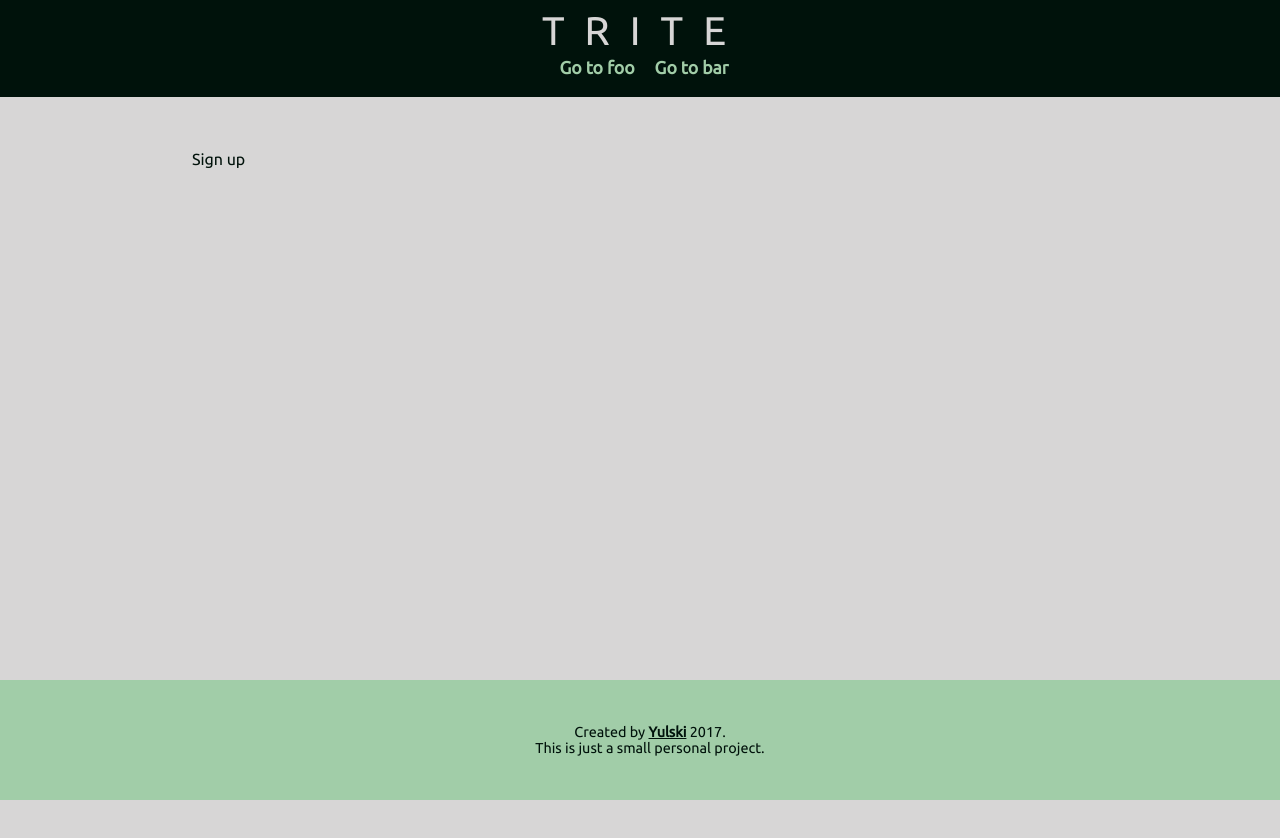
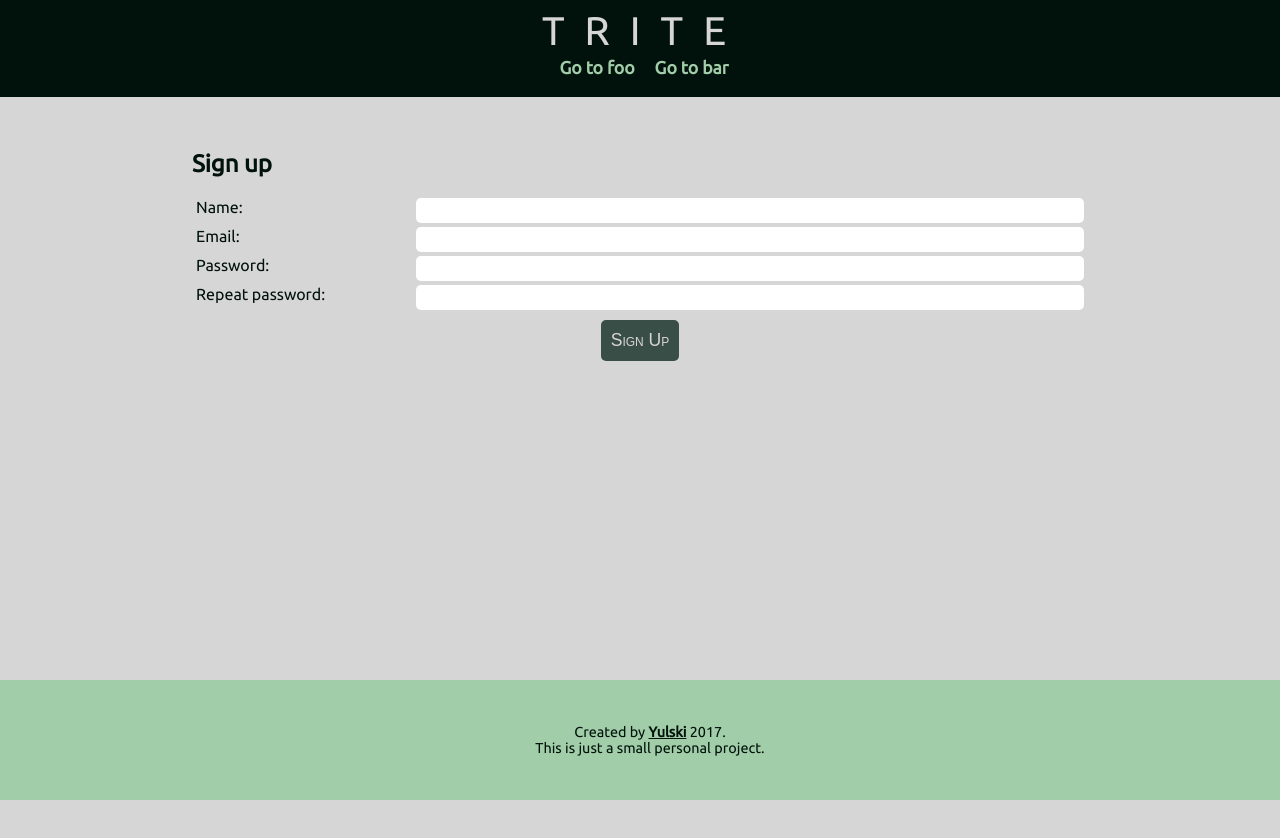
Before and after one commit to yulski/trite-web, a Vue app: page /#/signup in a window 1280 px wide. Shown: the top 838 px of the page. Built offline with nearby package versions, Linux system fonts and the light colour scheme.

Commit message:
Finished sign-up form

```diff
--- a/index.html
+++ b/index.html
@@ -21,6 +21,45 @@
         a:hover {
             font-weight: normal;
         }
+        input[type="button"],
+        input[type="submit"] {
+            padding: 10px;
+            font-size: 110%;
+            color: #d7d6d6;
+            background-color: #3a4e48;
+            font-variant: small-caps;
+            border: none;
+            border-radius: 5px;
+        }
+        input[type="button"]:hover,
+        input[type="submit"]:hover {
+            color: #a1cda8;
+            cursor: pointer;
+        }
+        input[type="text"],
+        input[type="email"],
+        input[type="password"] {
+            padding: 4px;
+            border: 1px solid transparent;
+            border-radius: 5px;
+            text-align: center;
+        }
+        input[type="text"].invalid,
+        input[type="email"].invalid,
+        input[type="password"].invalid {
+            background-color: #cda1a1;
+        }
+        .form-row {
+            margin: 4px;
+            display: flex;
+            flex-wrap: wrap;
+        }
+        .form-row label {
+            flex: 1;
+        }
+        .form-row input {
+            flex: 3;
+        }
     </style>
   </head>
   <body>
--- a/src/components/SignUp.vue
+++ b/src/components/SignUp.vue
@@ -1,14 +1,79 @@
 <template>
     <div id="signup">
-        Sign up
+        <h2>Sign up</h2>
+        <form action="#" method="post">
+            <div>
+                <section class="form-row">
+                    <label for="name">Name: </label>
+                    <input type="text" id="name" name="name" required v-model="name"
+                        v-bind:class="{'invalid': nameInvalid}" v-on:input="validateForm()">
+                </section>
+                <section class="form-row">
+                    <label for="email">Email: </label>
+                    <input type="email" id="email" name="email" required v-model="email"
+                        v-bind:class="{'invalid': emailInvalid}" v-on:input="validateForm()">
+                </section>
+                <section class="form-row">
+                    <label for="password">Password: </label>
+                    <input type="password" id="password" name="password" required v-model="password"
+                        v-bind:class="{'invalid': passwordInvalid || passwordsDontMatch}"
+                        v-on:input="validateForm()">
+                </section>
+                <section class="form-row">
+                    <label for="repeat-password">Repeat password: </label>
+                    <input type="password" id="repeat-password" name="repeat-password" required v-model="repeatPassword"
+                        v-bind:class="{'invalid': repeatPasswordInvalid || passwordsDontMatch}"
+                        v-on:input="validateForm()">
+                </section>
+            </div>
+            <section class="btn-wrapper">
+                <input type="submit" value="Sign Up" v-on:click="submitForm()">
+            </section>
+        </form>
     </div>
 </template>
 
 <script>
 export default {
-    name: "signup"
+    name: "signup",
+    data: function() {
+        return {
+            name: "",
+            email: "",
+            password: "",
+            repeatPassword: "",
+            nameInvalid: false,
+            emailInvalid: false,
+            passwordInvalid: false,
+            repeatPasswordInvalid: false,
+            passwordsDontMatch: false,
+        }
+    },
+    methods: {
+        validateForm: function() {
+            this.nameInvalid = this.name.length === 0;
+            this.emailInvalid  = this.email.length === 0;
+            this.passwordInvalid = this.password.length === 0;
+            this.repeatPasswordInvalid = this.repeatPassword.length === 0;
+            this.passwordsDontMatch = (this.password !== this.repeatPassword);
+            return !(this.nameInvalid || this.emailInvalid || this.passwordInvalid || this.repeatPasswordInvalid || this.passwordsDontMatch);
+        },
+        submitForm: function() {
+            if(this.validateForm()) {
+                console.log("Submitting form");
+                // TODO submit form
+            } else {
+                console.log("Form is invalid. Cannot submit");
+            }
+        }
+    }
 }
 </script>
 
 <style>
+    .btn-wrapper {
+        margin-top: 10px;
+        width: 100%;
+        text-align: center;
+    }
 </style>
--- a/src/components/Welcome.vue
+++ b/src/components/Welcome.vue
@@ -30,19 +30,6 @@ export default {
     h2 {
         font-size: 180%;
     }
-    input[type="button"] {
-        padding: 10px;
-        font-size: 110%;
-        color: #d7d6d6;
-        background-color: #3a4e48;
-        font-variant: small-caps;
-        border: none;
-        border-radius: 5px;
-    }
-    input[type="button"]:hover {
-        color: #a1cda8;
-        cursor: pointer;
-    }
     #about {
         margin-top: 20px;
     }
```
